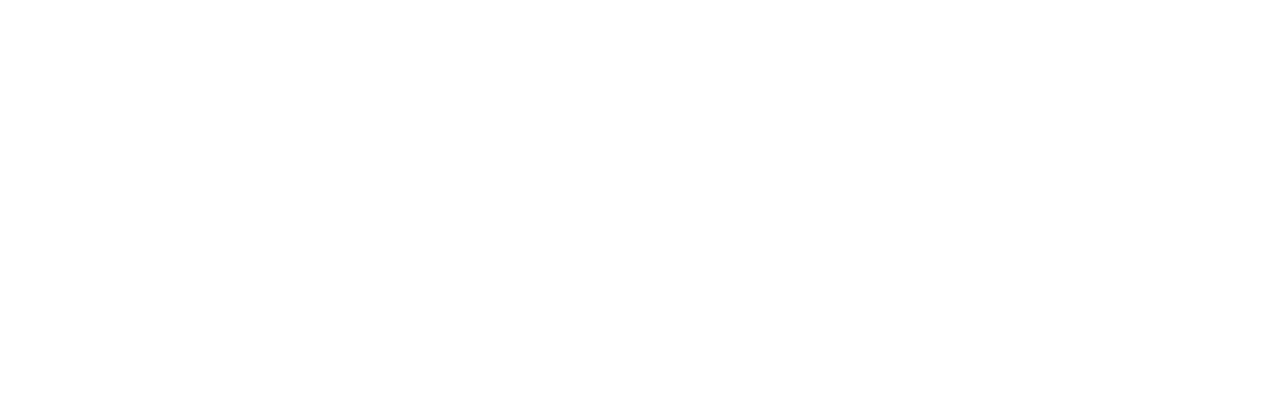
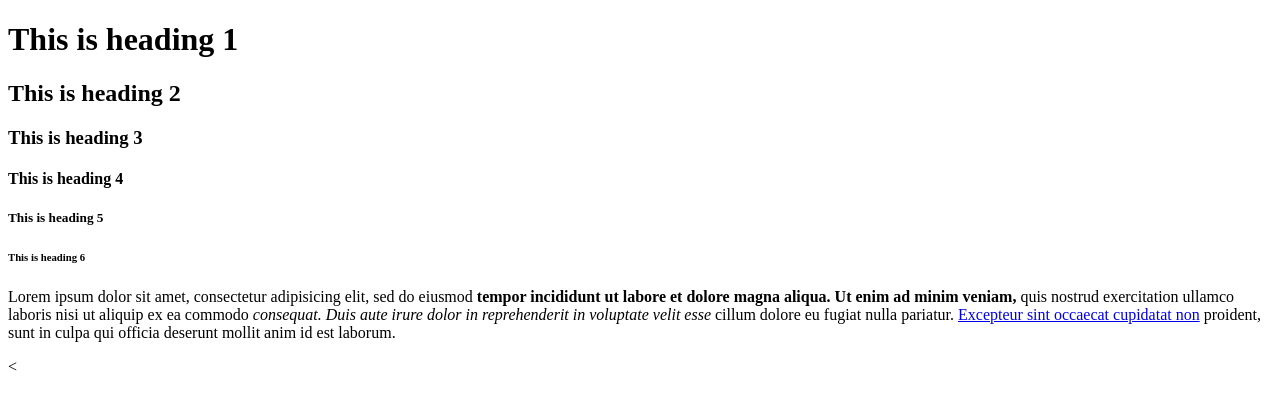
Before and after one commit to MittalMadhav/HTMLCRASH, a plain HTML site: page index.html in a window 1280 px wide. Drawn offline with Linux system fonts and the light colour scheme.

Commit message:
Third commit, basic structure and body added

```diff
--- a/index.html
+++ b/index.html
@@ -3,7 +3,32 @@
 	<head>
 		<title>HTML Cheatsheet</title>
 	</head>
+
 	<body>
+	<!-- This is the heading section -->
+		<h1>This is heading 1</h1>
+		<h2>This is heading 2</h2>
+		<h3>This is heading 3</h3>
+		<h4>This is heading 4</h4>
+		<h5>This is heading 5</h5>
+		<h6>This is heading 6</h6>
+
+	<!-- This is the paragraph section -->
+		<!-- This is the normal text -->
+		<p>Lorem ipsum dolor sit amet, consectetur adipisicing elit, sed do eiusmod
+		<!-- This is the bold text -->
+		<strong>tempor incididunt ut labore et dolore magna aliqua. Ut enim ad minim veniam,</strong>
+		quis nostrud exercitation ullamco laboris nisi ut aliquip ex ea commodo
+		<!-- This is the italic text -->
+		<em>consequat. Duis aute irure dolor in reprehenderit in voluptate velit esse</em>
+		<!-- This is the link text -->
+		cillum dolore eu fugiat nulla pariatur. <a href = "https://www.google.co.in/" target = "_blank">Excepteur sint occaecat cupidatat non</a>
+		<!-- This is the normal text again -->
+		proident, sunt in culpa qui officia deserunt mollit anim id est laborum.</p>
+
+	<!-- This is the list section -->
 
 	</body>
+
+	<
 </html>
```
